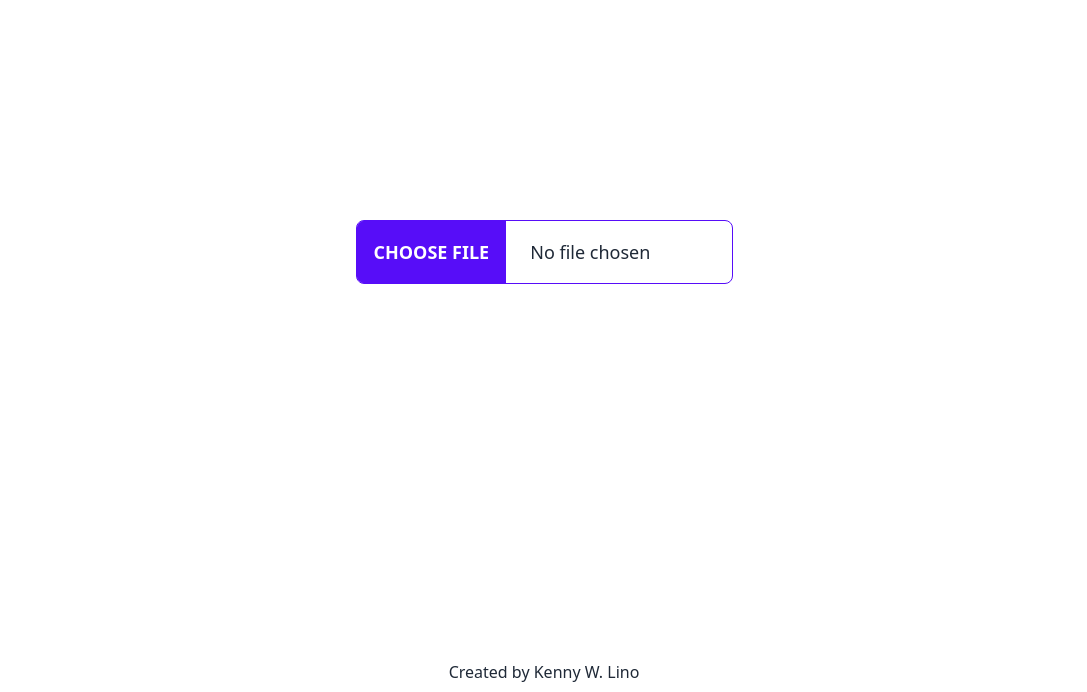
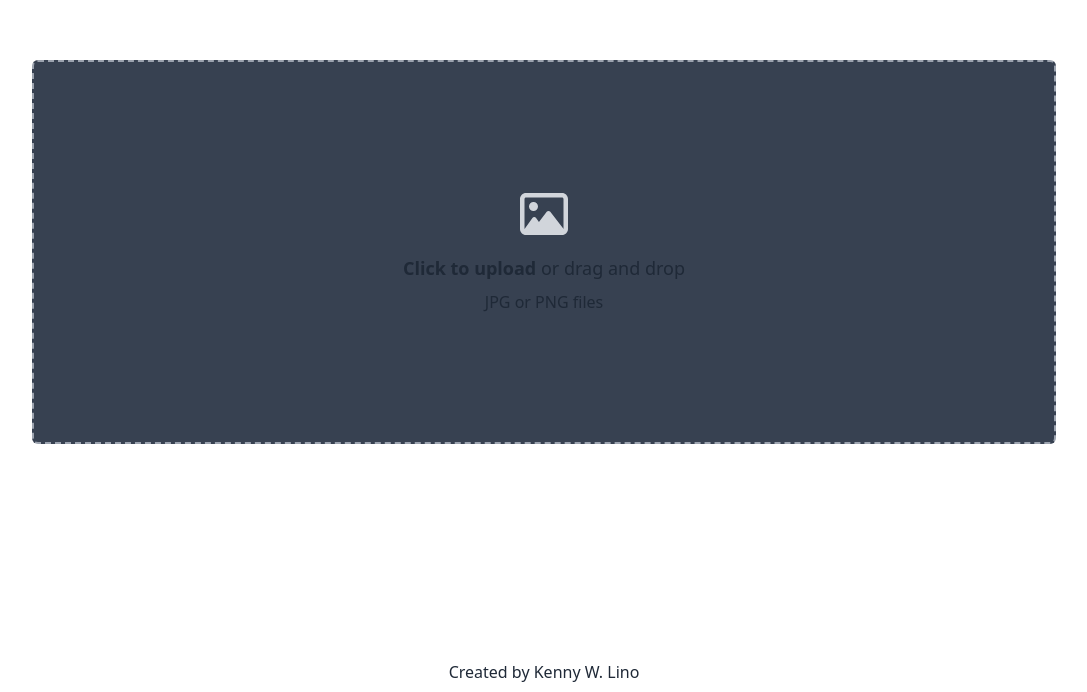
Before and after one commit to kennywlino/pic-my-song-client, a React (Vite) app: page / in a window 1280 px wide. Shown: the part 948-1640 px from the top of the page, without its empty margins (96-1183 px from the left). Built offline with nearby package versions, Linux system fonts and the light colour scheme.

Commit message:
Updated FileUploadForm to be a bigger drag and drop box.

```diff
--- a/src/FileUploadForm.tsx
+++ b/src/FileUploadForm.tsx
@@ -1,7 +1,14 @@
 export default function FileUploadForm() {
   return (
     <div className="min-h-screen flex justify-center items-center">
-      <input type="file" className="file-input file-input-bordered file-input-lg file-input-primary" />
+      <label htmlFor="image_upload" className="flex flex-col items-center justify-center h-96 w-4/5 px-4 border-2 border-dashed rounded-md border-gray-400 cursor-pointer bg-gray-700 hover:bg-gray-600">
+        <div className="flex flex-col items-center justify-center">
+        <svg className="h-12 w-12 mb-4 fill-gray-300" xmlns="http://www.w3.org/2000/svg" viewBox="0 0 512 512"><path d="M448 80c8.8 0 16 7.2 16 16V415.8l-5-6.5-136-176c-4.5-5.9-11.6-9.3-19-9.3s-14.4 3.4-19 9.3L202 340.7l-30.5-42.7C167 291.7 159.8 288 152 288s-15 3.7-19.5 10.1l-80 112L48 416.3l0-.3V96c0-8.8 7.2-16 16-16H448zM64 32C28.7 32 0 60.7 0 96V416c0 35.3 28.7 64 64 64H448c35.3 0 64-28.7 64-64V96c0-35.3-28.7-64-64-64H64zm80 192a48 48 0 1 0 0-96 48 48 0 1 0 0 96z"/></svg>
+          <p className="mb-2 text-lg"><span className="font-semibold">Click to upload</span> or drag and drop</p>
+          <p className="text-md">JPG or PNG files</p>
+        </div>
+        <input type="file" id="image_upload" className="hidden"/>
+      </label>
     </div>
   )
 }
```
